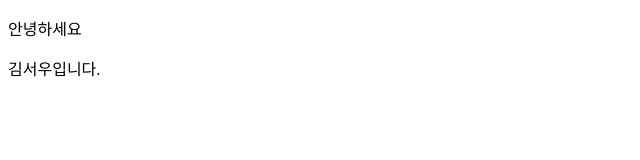
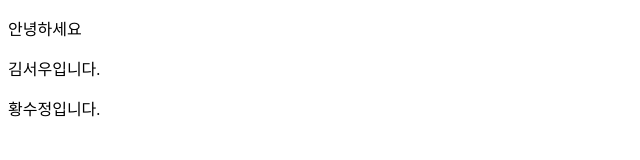
Before and after one commit to sujeong126/test, a plain HTML site: page 1.html in a window 1280 px wide. Shown: the whole page, without its empty margins (0-640 px from the left). Drawn offline with Linux system fonts and the light colour scheme.

Commit message:
본인 이름 작성

```diff
--- a/1.html
+++ b/1.html
@@ -9,5 +9,6 @@
 <body>
   <p>안녕하세요</p>
   <p>김서우입니다.</p>
+  <p>황수정입니다.</p>
 </body>
 </html>
```
